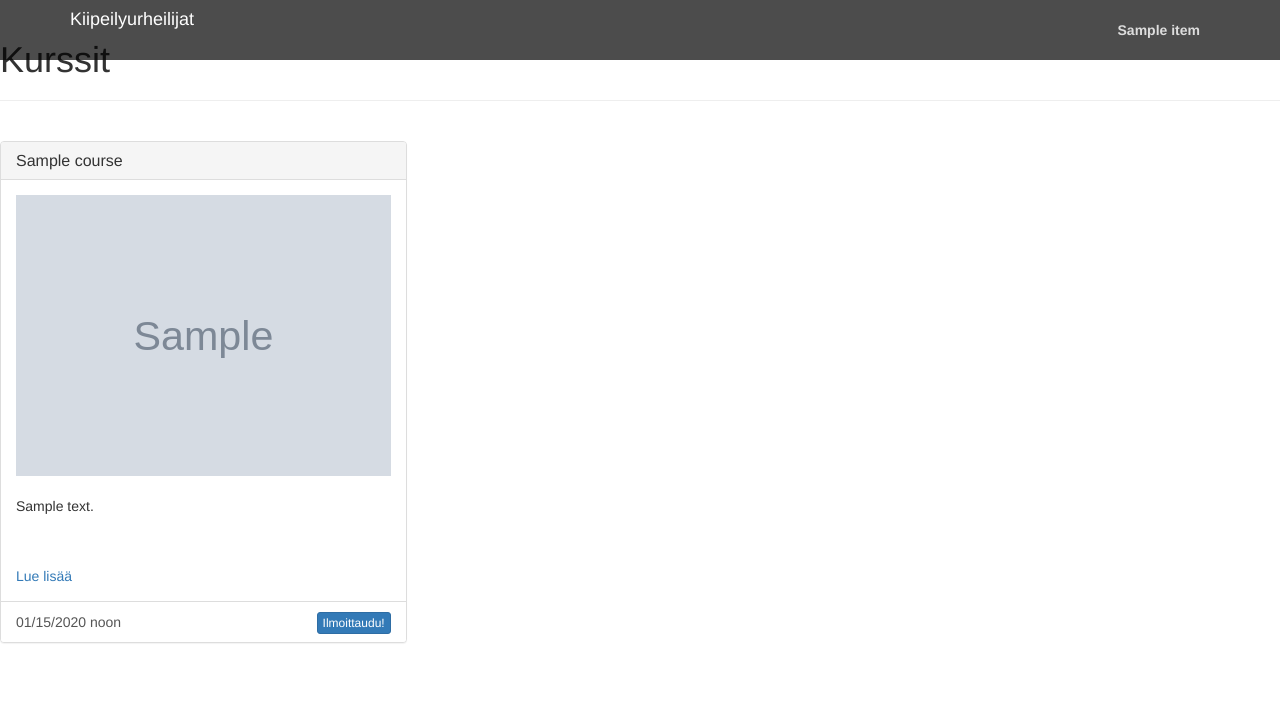
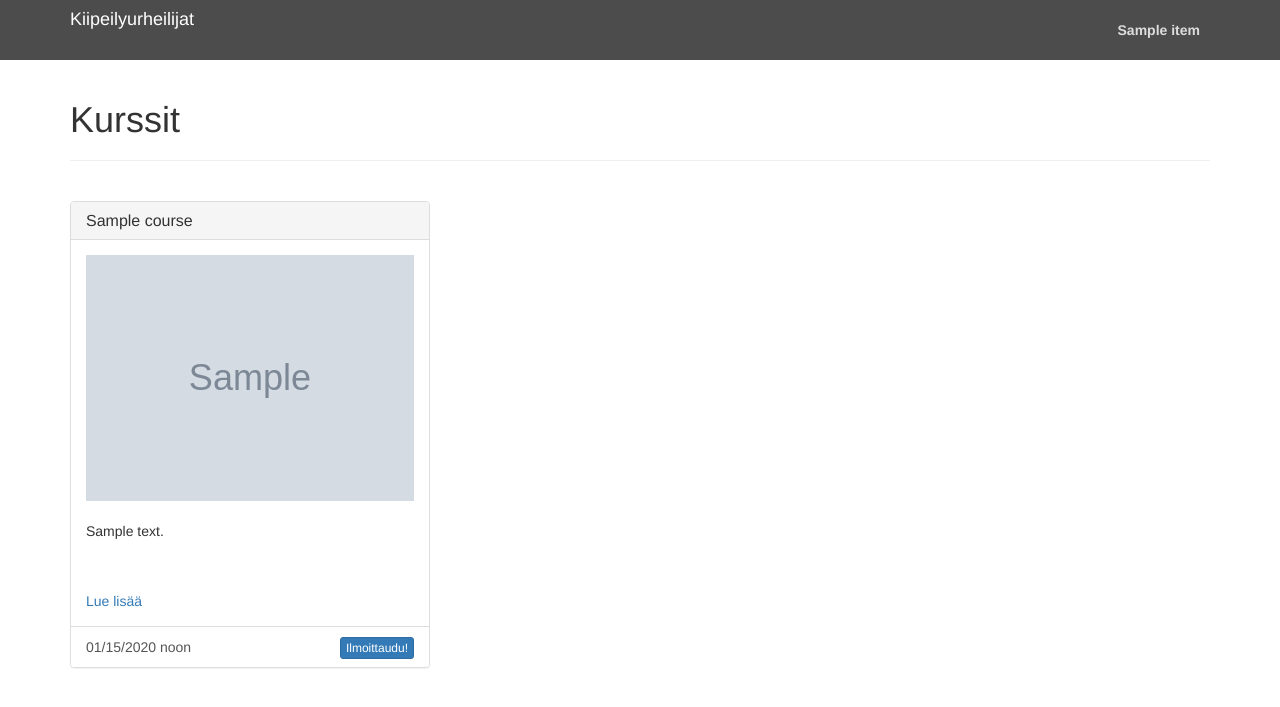
Before and after one commit to henri-hesse/kury-site, a Django app: page /courses/ in a window 1280 px wide. Shown: the top 707 px of the page. Run offline with Django 3.2, Linux system fonts and the light colour scheme; tables that the repository leaves empty hold one stand-in row (values such as "Sample post"); grey boxes marked "Sample" are stand-in pictures; some libraries are stand-ins or nearby versions.

Commit message:
fixed site layout

```diff
--- a/courses/templates/courses/index.html
+++ b/courses/templates/courses/index.html
@@ -1,6 +1,10 @@
 {% extends 'kury/site_layout.html' %}
 
 {% block content %}
+
+<div class="container header-offset">
+  <div class="row">
+    <div class="col-xs-12">
 
 			<br />
 			<h1>Kurssit</h1>
@@ -40,4 +44,8 @@
 				{% endfor %}
 			</div>
 
+    </div>
+  </div>
+</div>
+
 {% endblock %}
--- a/kury/templates/kury/site_layout.html
+++ b/kury/templates/kury/site_layout.html
@@ -12,6 +12,10 @@
 
     #header h4 {
       color: white;
+    }
+
+    .header-offset {
+      margin-top: 60px;
     }
 
     #navigation {
@@ -112,12 +116,4 @@
 
   {% block content %}{% endblock %}
 
-  <div class="container">
-    <div class="row">
-      <div class="col-xs-12">
-
-      </div>
-    </div>
-  </div>
-
 {% endblock %}
```
Also changed, not shown: base/templates/base/landing_page.html (+8 -0 lines), courses/templates/courses/show.html (+8 -0 lines), pages/templates/pages/show.html (+8 -0 lines). Lines whose indentation alone changed are shown as unchanged.
